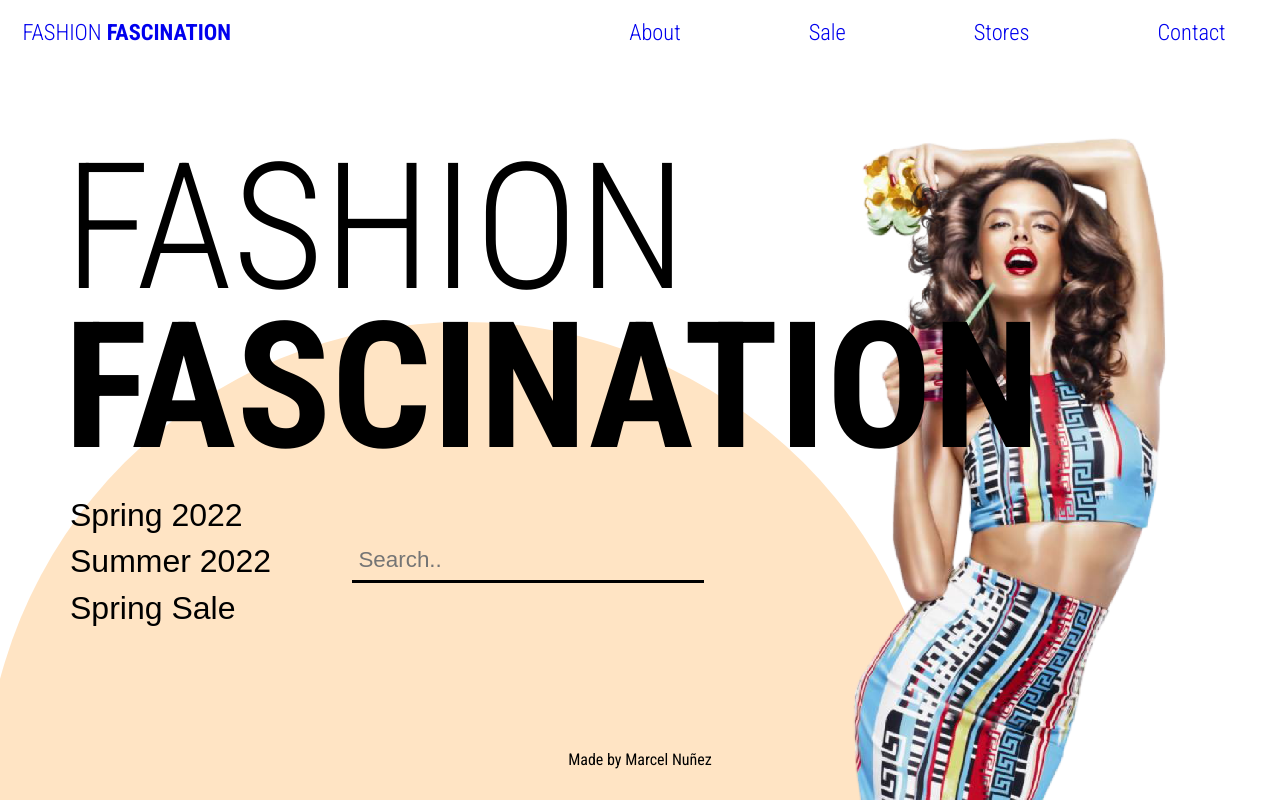
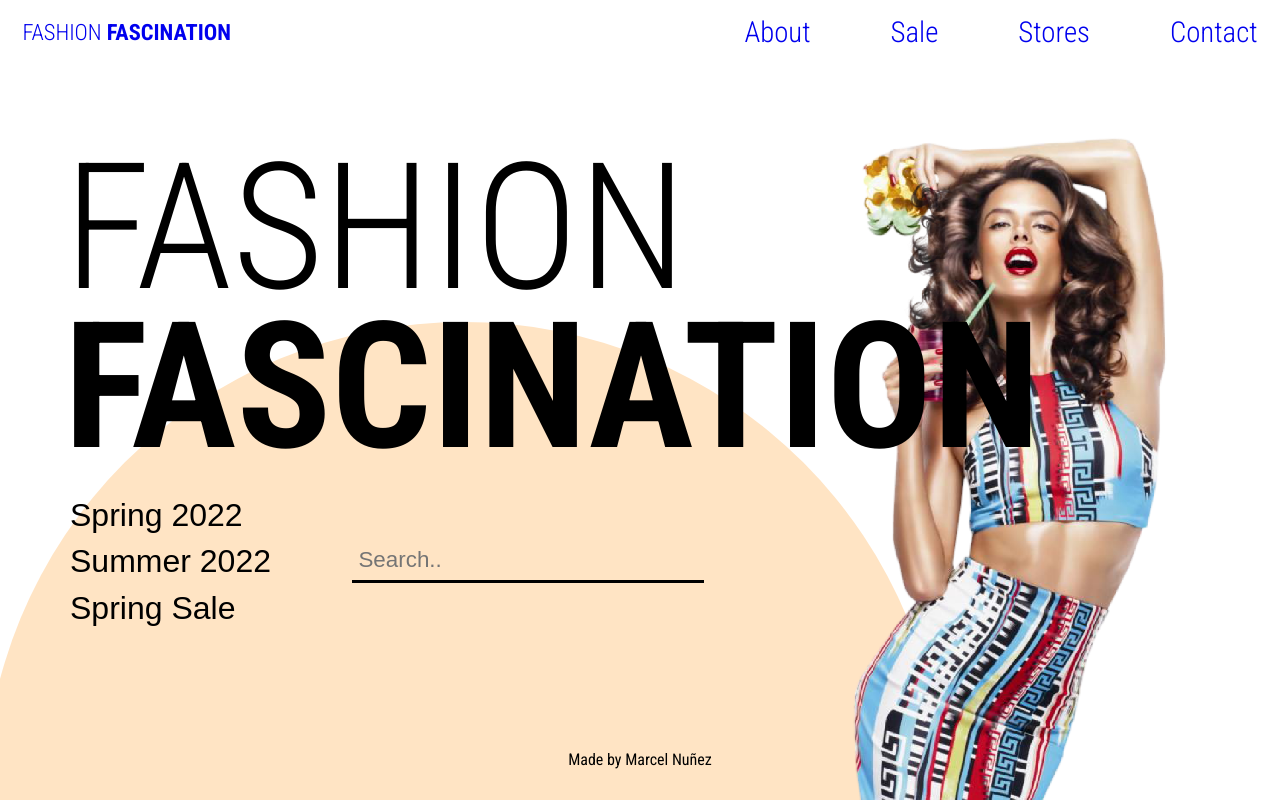
Before and after one commit to MarcelNDG/Fashion-2, a React (Create React App) app: page / in a window 1280 px wide. Built offline with nearby package versions, Linux system fonts and the light colour scheme.

Commit message:
Topnav adjustments done

```diff
--- a/src/App.css
+++ b/src/App.css
@@ -289,11 +289,8 @@ footer{
 
   }
 
-  .topNavContainer > ul > li > button{
-    list-style: none;
-    font-weight: normal;
-    font-size: 1.2rem;
-    margin-left: 1rem;
+  .navLink{
+    font-size: 1.5rem;
   }
 
   .image-container{
@@ -363,21 +360,25 @@ footer{
     flex-direction: row;
     justify-content: space-between;
   }
+
   .topNavContainer{
     display: flex;
     flex-direction: row;
-    width: 60rem;
+    width: 40rem;
     justify-content: space-around;
     margin-left: 2rem;
     right: 0;
+    padding: 0;
   }
 
   .btnList{
     margin-left: auto;
+    padding: 0;
   }
 
   .navLink{
-    margin-left: 8rem;
+    margin-left: 5rem;
+    font-size: 1.8rem;
   }
 
   .logo{
```
